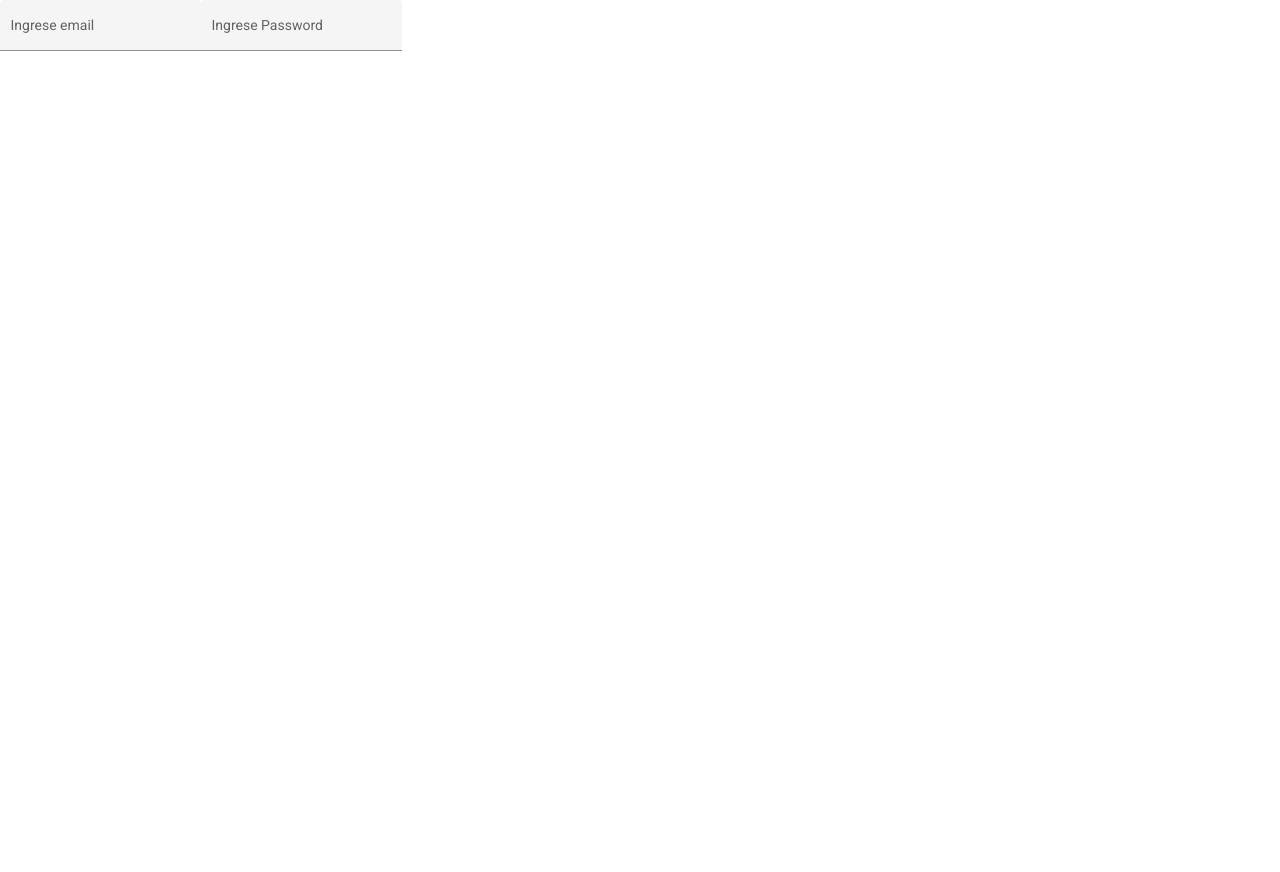
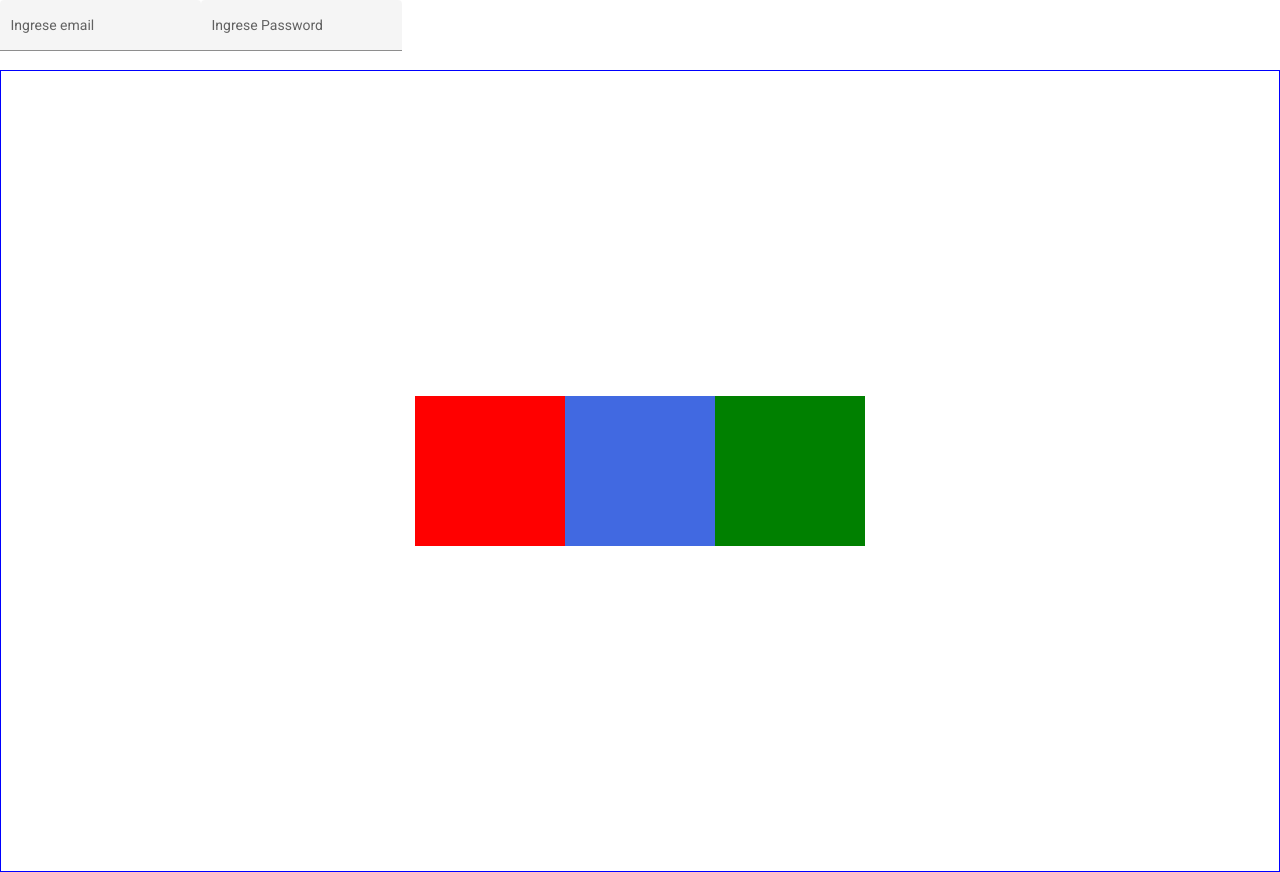
Before and after one commit to Duvan16/angular-mi-web-app, an Angular app: page /registrar in a window 1280 px wide. Before the commit the page ends 800 px from the top, so only its background shows below. Built offline with nearby package versions, Linux system fonts and the light colour scheme.

Commit message:
7-FlexEnAngular

```diff
--- a/src/app/seguridad/registrar/registrar.component.css
+++ b/src/app/seguridad/registrar/registrar.component.css
@@ -0,0 +1,26 @@
+#contenedor {
+    display: flex;
+    height: 100%;
+    height: 700;
+    border: 1px solid blue;
+    flex-direction: row;
+    justify-content: center;
+    align-items: center;
+}
+
+.elemento {
+    width: 150px;
+    height: 150px;
+}
+
+#elemento1 {
+    background-color: red;
+}
+
+#elemento2 {
+    background-color: royalblue;
+}
+
+#elemento3 {
+    background-color: green;
+}
--- a/src/app/seguridad/registrar/registrar.component.html
+++ b/src/app/seguridad/registrar/registrar.component.html
@@ -12,3 +12,8 @@
 
     </form>
 </section>
+<section id="contenedor">
+    <div id="elemento1" class="elemento"></div>
+    <div id="elemento2" class="elemento"></div>
+    <div id="elemento3" class="elemento"></div>
+</section>
```
